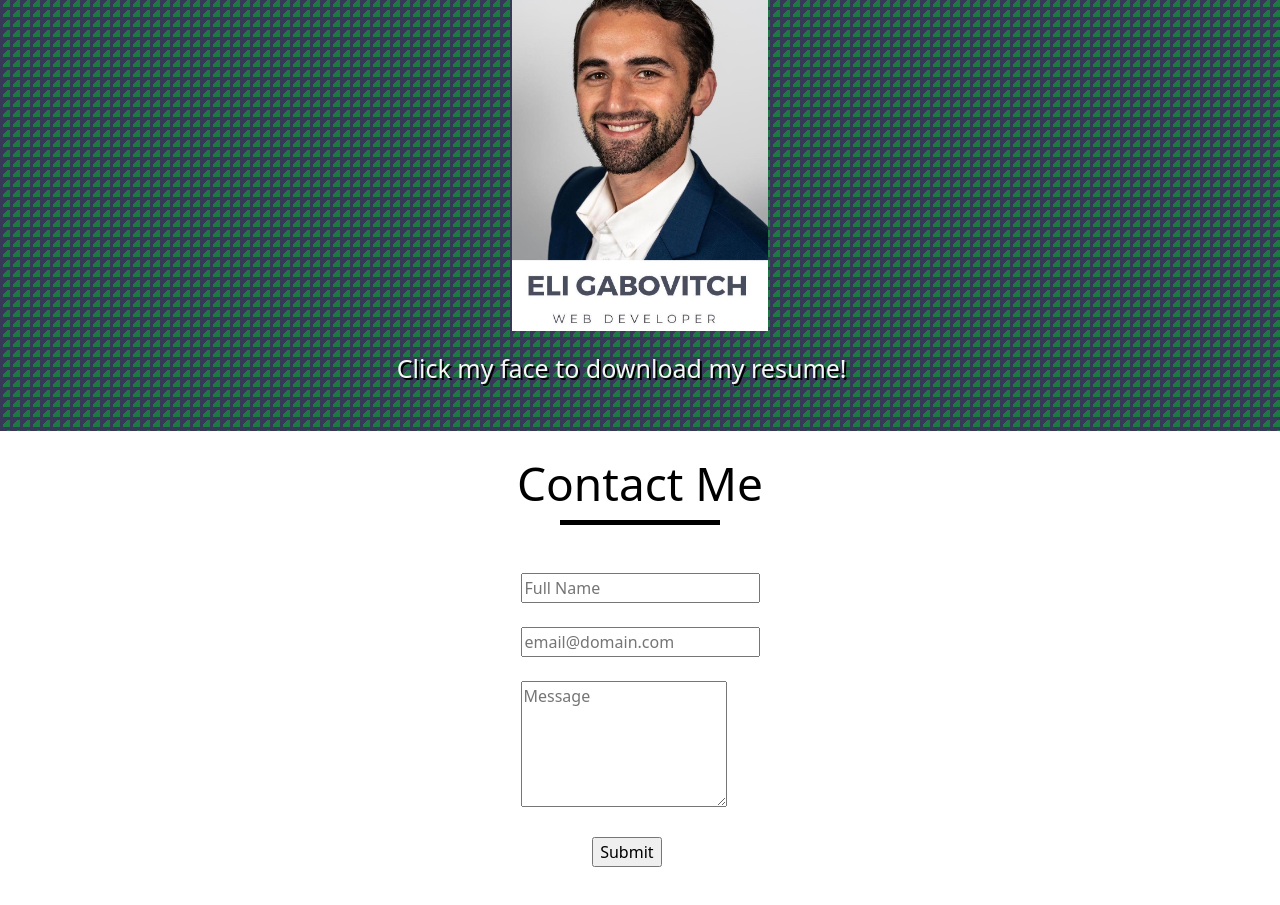
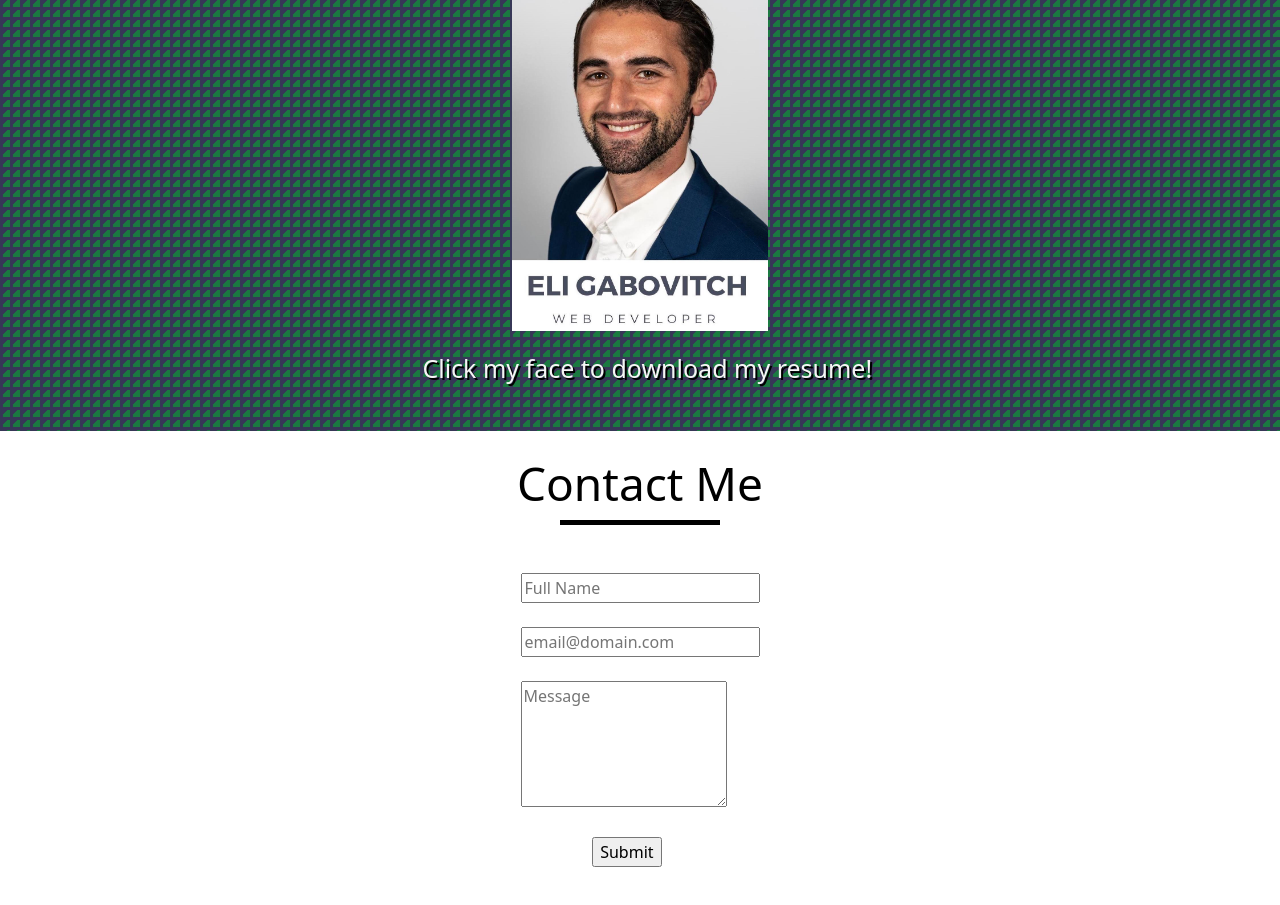
Before and after one commit to elirgabovitch/Portfolio, a plain HTML site: page index.html in a window 1280 px wide. Shown: the part 1329-2234 px from the top of the page. Drawn offline with nearby package versions, Linux system fonts and the light colour scheme; a web font is replaced by a local one.

Commit message:
moved click class to the right a bit

```diff
--- a/style.css
+++ b/style.css
@@ -240,7 +240,7 @@ body {
 
 #click {
     font-size: 25px;
-    left: 31%;
+    left: 33%;
     bottom: 7%;
     color: whitesmoke;
     font-family: system-ui,-apple-system,"Segoe UI",Roboto,"Helvetica Neue",Arial,"Noto Sans","Liberation Sans",sans-serif,"Apple Color Emoji","Segoe UI Emoji","Segoe UI Symbol","Noto Color Emoji";
```
